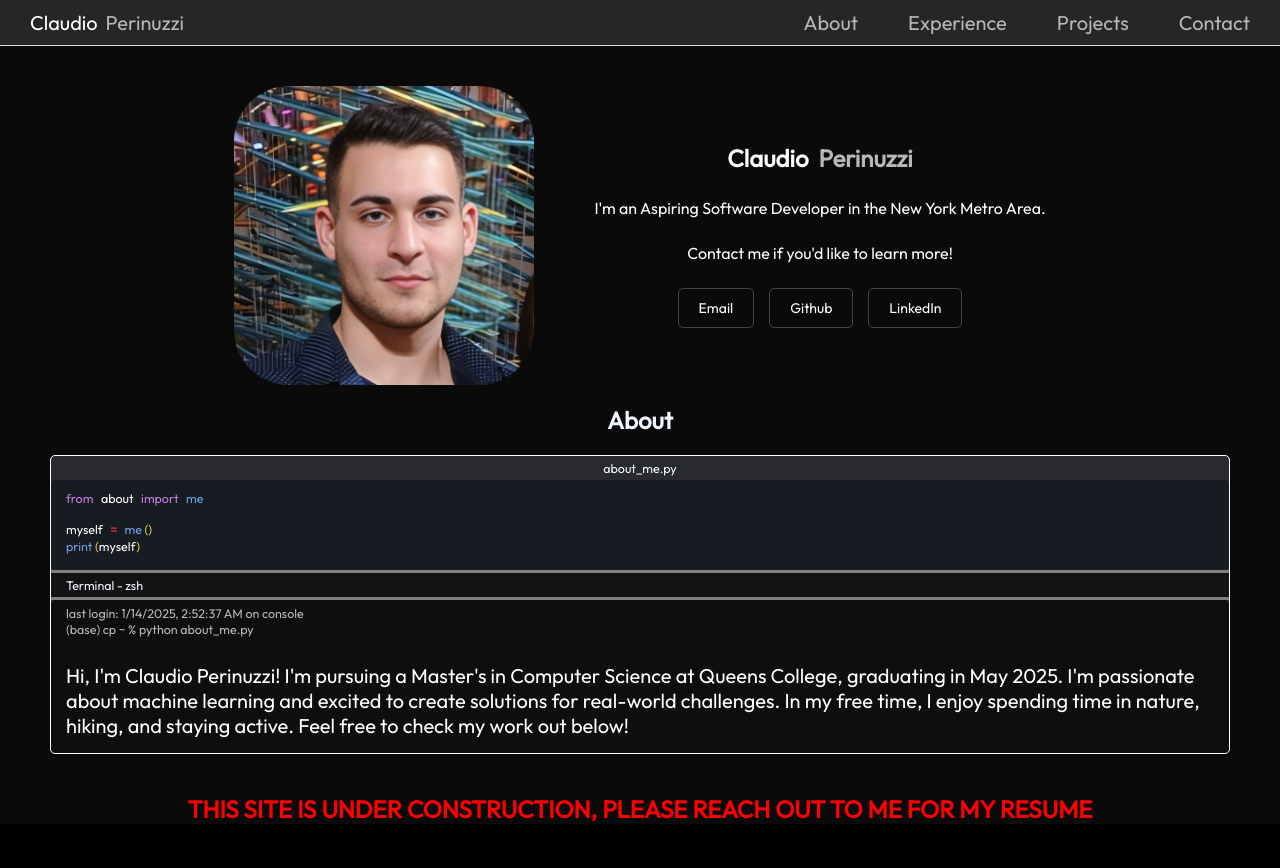
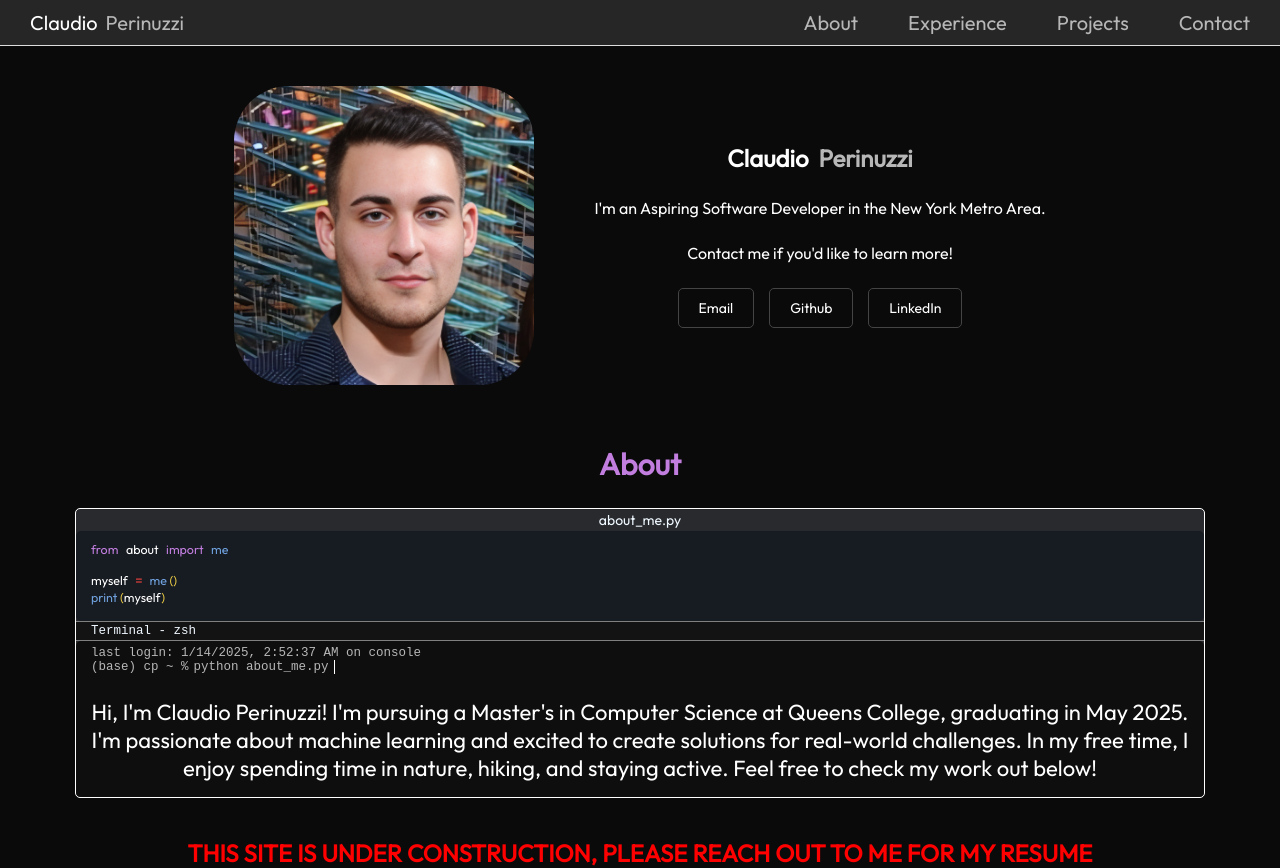
Before and after one commit to Claudio-Perinuzzi/portfolio-website, a React (Vite) app: page / in a window 1280 px wide. Before the commit the page ends 824 px from the top, so only its background shows below. Built offline with nearby package versions, Linux system fonts and the light colour scheme.

Commit message:
Styled about component

```diff
--- a/src/components/About/About.jsx
+++ b/src/components/About/About.jsx
@@ -34,7 +34,10 @@ export const About = () => {
 
                     <div className={styles.terminal}>
                         last login: {new Date().toLocaleString()} on console <br />
-                        (base) cp ~ % python about_me.py
+                        (base) cp ~ %
+                        <div className={styles.pythonCommand}>
+                            python about_me.py
+                        </div>
                         <br/>
                         <br/>
                         <div className= {styles.aboutText}>
--- a/src/components/About/About.module.css
+++ b/src/components/About/About.module.css
@@ -5,8 +5,11 @@
 }
 
 .aboutHeader {
-    margin-top:20px;
+    font-size: 30px;
+    margin-top: 60px;
+    margin-bottom: 25px;
     text-align: center;
+    color: rgb(193, 126, 223);
 }
 
 .windowContainer {
@@ -14,8 +17,8 @@
     background-color: var(--color-tab);
     border-radius: 5px;
     align-self: center;
-    margin-right: 50px;
-    margin-left: 50px;
+    margin-right: 75px;
+    margin-left: 75px;
     font-size: 12.5px;
     border-style: solid;
     border-color: white;
@@ -23,38 +26,84 @@
 }
 
 .tabHeader {
+    font-size: 14px;
     text-align: center;
-    padding-top: 4px;
-    padding-bottom: 4px;
+    padding-top: 2px;
+    padding-bottom: 2px;
+}
+
+.terminalHeader {
+    font-family: "Courier New", Courier, monospace;
+    padding-left: 15px;
+    padding-top: 2px;
+    padding-bottom: 2px;
+    background-color: rgb(19, 19, 20);
+    border-style: solid;
+    border-width: 1px;
+    border-right: 0px;
+    border-left: 0px;
+    border-color: gray;
 }
 
 .terminal {
+    font-family: "Courier New", Courier, monospace;
     background-color: var(--color-terminal-bg);
     color: var(--color-secondary-text);
     padding-top: 5px;
     min-height: 150px;
     border-radius: 5px;
     padding-left: 15px;
+    padding-right: 15px;
     padding-bottom: 10px;
 }
 
-.terminalHeader {
-    padding-left: 15px;
-    padding-top: 4px;
-    padding-bottom: 4px;
-    background-color: rgb(19, 19, 20);
-    border-style: solid;
-    border-right: 0px;
-    border-left: 0px;
-    border-color: gray;
+.pythonCommand {
+    font-family: "Courier New", Courier, monospace;
+    display: inline-flex;
+    overflow: hidden;
+    white-space: nowrap;
+    padding-left: 5px;
+    padding-right: 5px;
+    border-right: 1px solid #686a68;
+    animation: typing 1s steps(15, end), blink 1s step-end infinite;
+}
 
+@keyframes typing {
+    from {
+      width: 0;
+    }
+    to {
+      width: 25%;
+    }
+}
+
+@keyframes blink {
+    0%, 50% {
+      border-color: white;
+    }
+    51%, 100% {
+      border-color: transparent;
+    }
 }
 
 .aboutText {
-    font-size: 20px;
-    padding-top: 10px;
+    opacity: 0;
+    margin-top: 10px;
+    animation: fadeIn 1s ease-in-out forwards;
+    animation-delay: 1s;
+    font-size: 22px;
     color: white;
     padding-bottom: 5px;
+    text-align: center;
+}
+
+@keyframes fadeIn {
+    from {
+      opacity: 0;
+    }
+    to {
+      opacity: 1;
+    }
 }
 
 .ideContainer {
```
